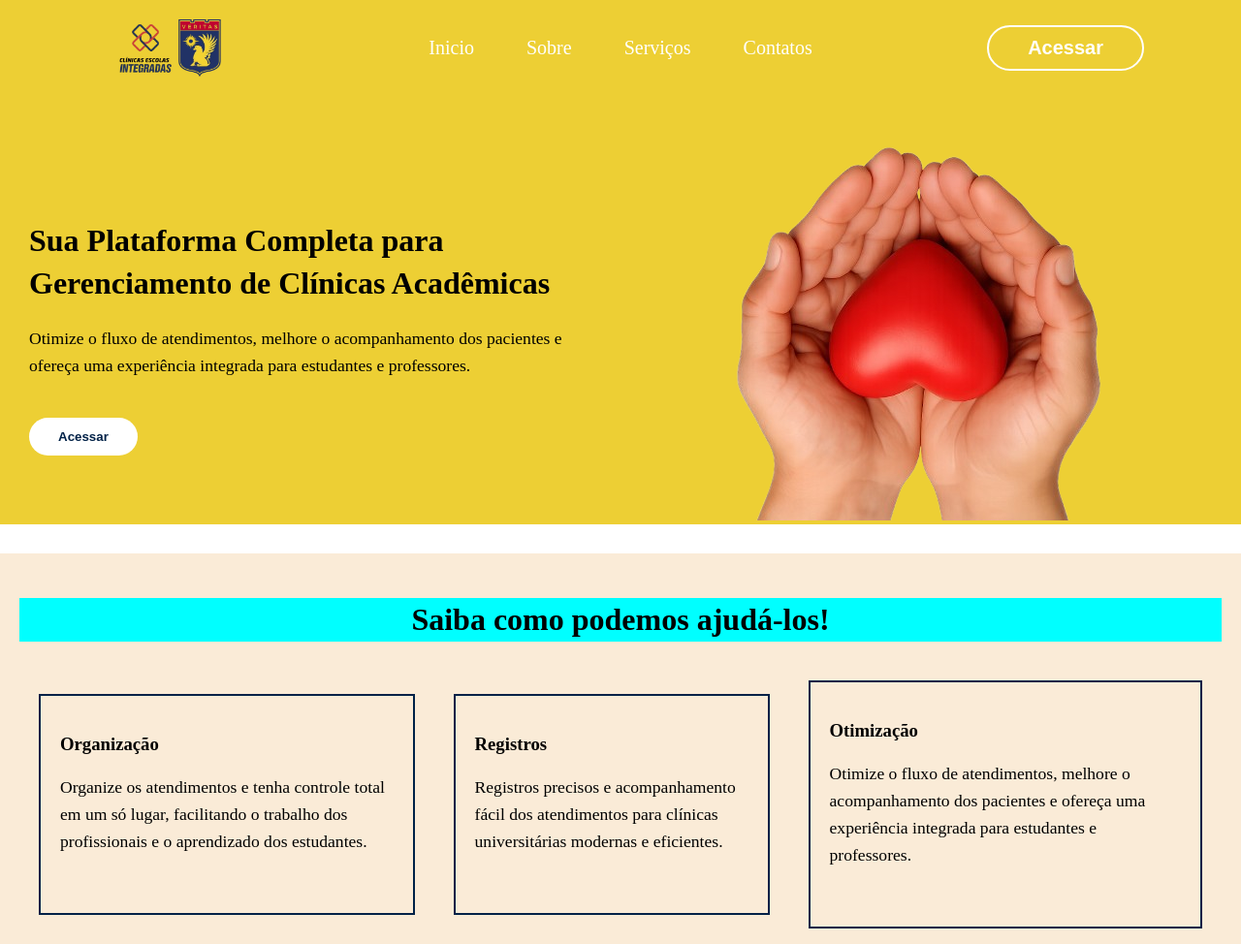
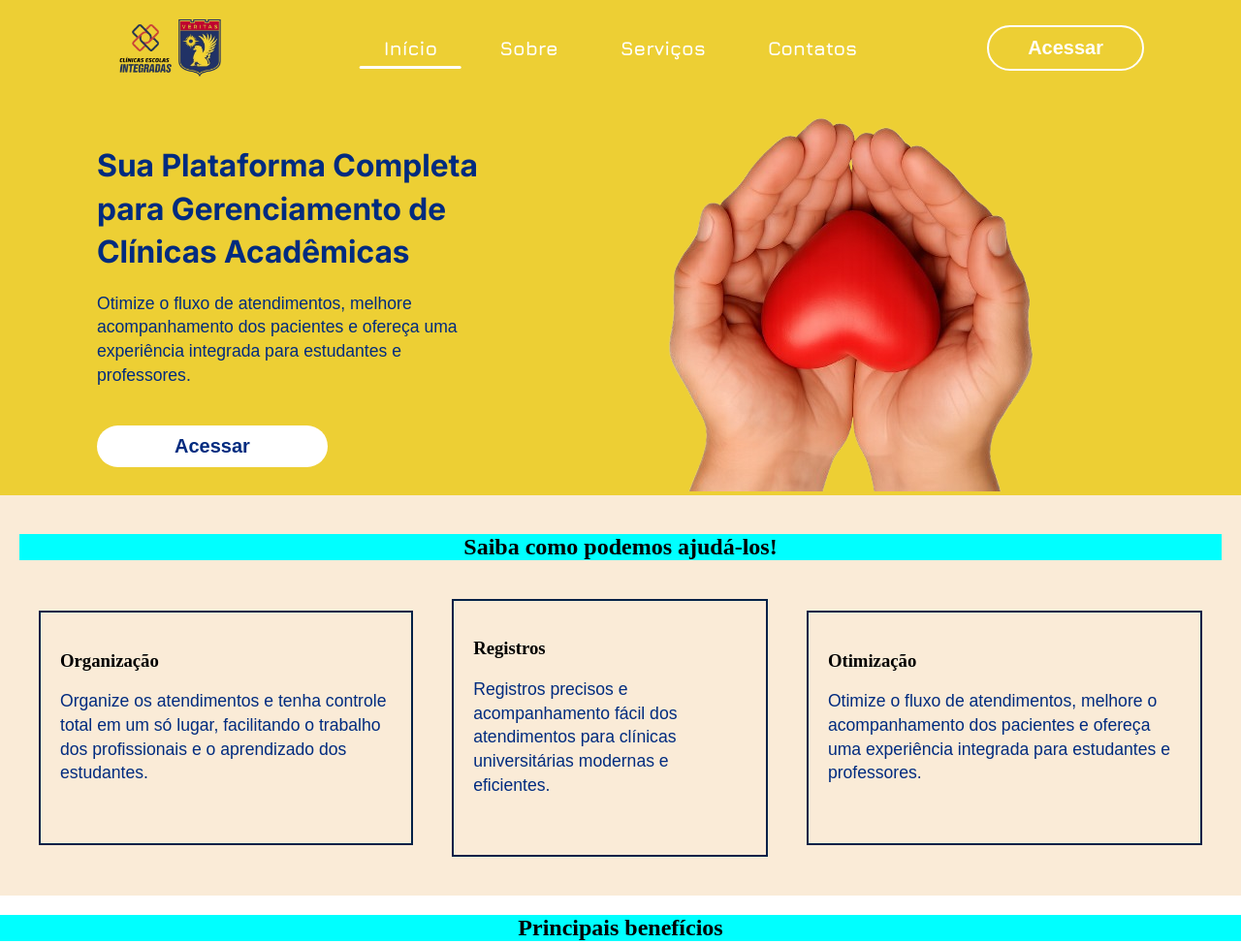
Before and after one commit to Igornalves/LadingPage_Projeto-Uniclinicas, a plain HTML site: page index.html in a window 1280 px wide. Shown: the top 974 px of the page at 97% size. Drawn offline with Linux system fonts and the light colour scheme; files whose address does not match are found by name.

Commit message:
Atualizando a Navbar e o Menu Superior, organizando o código principal e colocando as fontes

```diff
--- /dev/null
+++ b/assets/css/navbar.css
@@ -0,0 +1,66 @@
+.navbar{
+  display: flex;
+  justify-content: space-between;
+  align-items: center;
+  padding-left: 100px;
+  padding-right: 100px;
+
+}
+.navbar button{
+  background-color: transparent;
+  color: white;
+  padding: 10px 40px;
+  border-radius: 30px;
+  font-weight: bold;
+  border: white 2px solid;
+  cursor: pointer;
+  font-size: 20px;
+}
+/*classe da navbar*/
+.itemnavbar{
+  position: absolute;
+  left: 50%;
+  transform: translateX(-50%);
+}
+/*os links da navbar*/
+.itemnavbar a{
+  position: relative;
+  padding: 10px 25px;
+  margin: 5px;
+  font-size: 20px;
+  text-decoration: none;
+  color: white;
+  display: flexbox;
+  font-family: 'Jura-Bold';
+}
+
+.itemnavbar a::after {
+  content: "";
+  position: absolute;
+  left: 0; bottom: 0;
+  width: 100%;
+  height: 3px;
+  background: linear-gradient(to right, #ffffff, #ffffff, #ffffff);
+  transform: scale(0);
+  transform-origin: left;
+  background-size: 200% 100%;
+  transition: transform 0.4s;
+  background-position: 100% 0;
+  border-radius: 2px;
+  opacity: 1;
+}
+.itemnavbar a.active::after {
+  transform: scaleX(1);
+}
+
+.itemnavbar a:not(.active):hover::after {
+  transform: scaleX(1);
+}
+
+.itemnavbar:hover a.active::after {
+  transform: scaleX(0);
+}
+
+.itemnavbar a.active:hover::after {
+  transform: scaleX(1);
+}
--- a/index.html
+++ b/index.html
@@ -5,13 +5,14 @@
     <meta name="viewport" content="width=device-width, initial-scale=1.0">
     <title>Uniclínicas</title>
     <link rel="stylesheet" href="styles/style.css">
+    <link rel="stylesheet" href="assets/css/navbar.css">
 </head>
 <body>
-   <div class="menu-superior"> <!--Aqui contém o menu superior, com o logo, os links e o botão-->
-        <div class="caixa1">
+   <div class="menu-and-navbar">
+        <div class="navbar">
             <img id="logo" src="assets/images/WhatsApp_Image_2025-09-22_at_22.02.35-removebg-preview.png" alt="Logo">
-             <nav class="menu">
-                 <a href="#">Inicio</a>
+             <nav class="itemnavbar">
+                 <a href="#" class="active">Início</a>
                  <a href="#">Sobre</a>
                  <a href="#">Serviços</a>
                  <a href="#">Contatos</a>
@@ -20,10 +21,10 @@
 
         </div>
 
-           <div class="caixa2"> <!--Aqui contém a descrição e a imagem-->
+           <div class="menu">
          <div>
-             <h2 id="sub">Sua Plataforma Completa para Gerenciamento de Clínicas Acadêmicas</h2>
-             <p>Otimize o fluxo de atendimentos, melhore o acompanhamento dos pacientes e ofereça uma experiência integrada para estudantes e professores.</p>
+             <h1 id="sub">Sua Plataforma Completa <br>para Gerenciamento de <br>Clínicas Acadêmicas</h1>
+             <p>Otimize o fluxo de atendimentos, melhore <br> acompanhamento dos pacientes e ofereça uma <br>experiência integrada para estudantes e <br>professores.</p>
              <button class="button-acessar">Acessar</button>
          </div>
           <div id="img">
--- a/styles/style.css
+++ b/styles/style.css
@@ -1,86 +1,84 @@
-/*Essa classe é do body*/
+@font-face {
+  font-family: 'Jura-Bold';
+  src: url(../assets/fonts/Jura-Bold.ttf) format('truetype');
+  font-weight: normal;
+  font-style: normal;
+}
+
+@font-face {
+  font-family: 'Jura-Regular';
+  src: url(../assets/fonts/Jura-Regular.ttf) format('truetype');
+  font-weight: normal;
+  font-style: normal;
+}
+@font-face {
+  font-family: 'Inter-Bold';
+  src: url(../assets/fonts/Inter_18pt-Bold.ttf) format('truetype');
+  font-weight: normal;
+  font-style: normal;
+}
+
+
+
+
 body{
     margin: 0;
     padding-left: 0px;
     padding-right: 0px;
     display: flexbox;
+    box-sizing: border-box;
 }
-.menu-superior{
+
+.menu-and-navbar{
    background-color: #edcf34;
 }
-/*id logo da nassau, lá em cima no cantinho esquerdo*/
+
 #logo{
     width: 10%;
    margin: 20px;
    margin-right: 10%;
 }
-/*Essa classe é da div que tem a logo, o menu e o botão de acessar, bem em cima mesmo*/
-.caixa1{
-  display: flex;
-  justify-content: space-between;
-  align-items: center;
-  padding-left: 100px;
-  padding-right: 100px;
 
-}
-.caixa1 button{
-  background-color: transparent;
-  color: white;
-  padding: 10px 40px;
-  border-radius: 30px;
-  font-weight: bold;
-  border: white 2px solid;
-  cursor: pointer;
-  font-size: 20px;
-}
-/*classe da navbar*/
 .menu{
-  position: absolute;
-  left: 50%;
-  transform: translateX(-50%);
-}
-/*os links da navbar*/
-.menu a{
-  display: flexbox;
-  justify-content: center;
-  align-items: center;
-  margin:   25px;
-  font-size: 20px;
-  text-decoration: none;
-  color: white;
-}
-/*classe da div que tem a imagem do coração e os textos*/
-.caixa2{
     display: flex;
-    margin: 30px;
+    padding-left: 100px;
+    padding-right: 100px;
     text-align: left;
     justify-content: space-between;
     align-items: center;
     gap: 40px;
 
 }
-h2{
-    font-size: 2rem;
-  font-weight: bold;
+h1{
+  font-size: 2rem;
   margin-bottom: 20px;
   line-height: 1.4;
-
+  font-family: "Inter-Bold";
+  color: #002b7f;
+  padding-bottom: 0px;
+  margin-bottom: 10px;
 }
 p {
+  padding-top: 0px;
   font-size: 1.1rem;
-  line-height: 1.6;
+  line-height: 1.4;
   margin-bottom: 40px;
+  font-family: sans-serif;
+  margin-bottom: 40px;
+  color: #002b7f;
 }
 .button-acessar {
   display: inline-block;
+  font-size: 20px;
   background-color: #ffffff;
-  color: #002147;
-  padding: 12px 30px;
+  color: #002b7f;
+  padding: 10px 80px;
   border-radius: 30px;
   font-weight: bold;
   text-decoration: none;
   border: none;
   cursor: pointer;
+  margin: none;
 }
 #img{
     border: 2px;
```
Also changed, not shown: assets/css/exemplo.css (deleted), assets/fonts/Inter_18pt-Bold.ttf (added), assets/fonts/Jura-Bold.ttf (added), assets/fonts/Jura-Light.ttf (added), assets/fonts/Jura-Medium.ttf (added), assets/fonts/Jura-Regular.ttf (added), assets/fonts/Jura-SemiBold.ttf (added), assets/images/WhatsApp Image 2025-09-22 at 22.02.35 (6).jpeg (renamed from assets/WhatsApp Image 2025-09-22 at 22.02.35 (6).jpeg), 1 other file.
